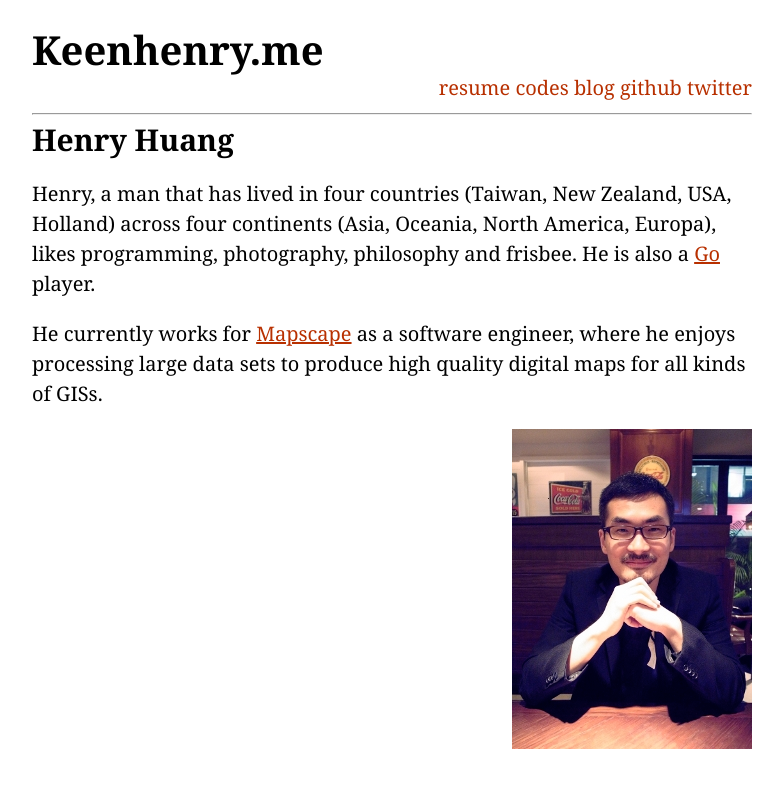
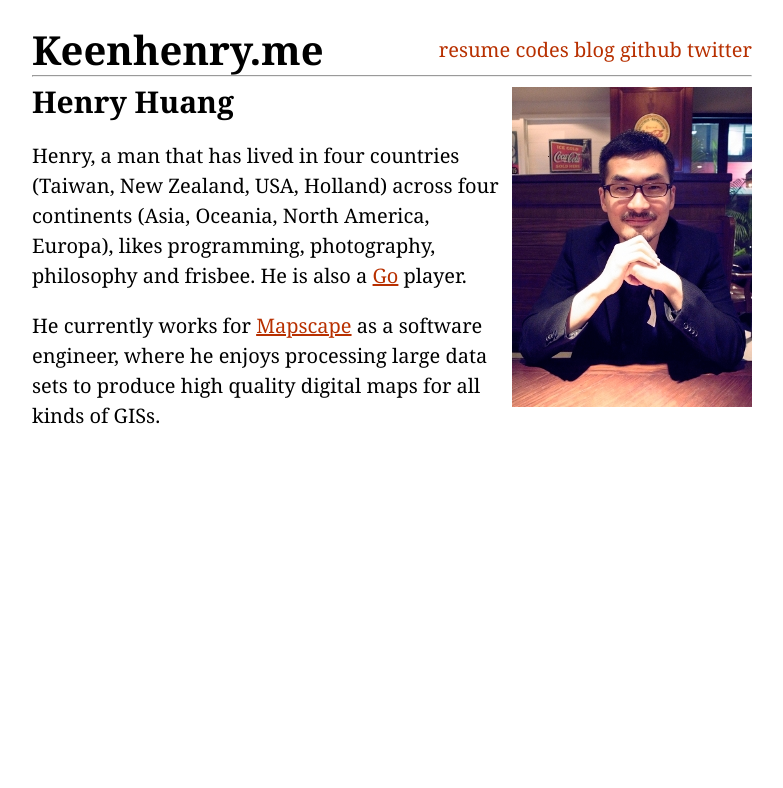
Before and after one commit to keenhenry/keenhenry.github.com, a Jekyll site: the page built from index.html, in a window 1280 px wide. Shown: the top 788 px of the page, without its empty margins (248-1031 px from the left). Built offline with Jekyll 4.4.1, drawn with Linux system fonts in a browser that asks for light colours.

Commit message:
changed styles for header, float text around image on homepage

```diff
--- a/_layouts/default.html
+++ b/_layouts/default.html
@@ -22,7 +22,7 @@
   <!-- 1 column layout -->
   <div class="container">
     <div class="header">
-      <h1 id='home'><a href="/">Keenhenry.me</a></h1>
+      <h1><a href="/">Keenhenry.me</a></h1>
       <div id='nav'>
         <a href="resume.html" >resume</a>
         <a href="codes.html">codes</a>
--- a/index.html
+++ b/index.html
@@ -3,11 +3,10 @@
 title: Keenhenry and his Web residence
 ---
 
+<div id='portrait'><img src="./static/image/henry_small.jpg" /></div>
 <h2>Henry Huang</h2>
 <div id='about'>
 <p>Henry, a man that has lived in four countries (Taiwan, New Zealand, USA, Holland) across four continents (Asia, Oceania, North America, Europa), likes programming, photography, philosophy and frisbee. He is also a <a href="http://en.wikipedia.org/wiki/Go_(game)">Go</a> player.</p>
 
 <p>He currently works for <a href="http://www.mapscape.eu/">Mapscape</a> as a software engineer, where he enjoys processing large data sets to produce high quality digital maps for all kinds of GISs.</p>
 </div>
-
-<div id='portrait'><img src="./static/image/henry_small.jpg" /></div>
--- a/static/css/home.css
+++ b/static/css/home.css
@@ -4,17 +4,18 @@
  * @datae: 20/09/2011
  */
 
-/* control of styles of rows in left columns */
-img {
+/* styles for navigation menu */
+.header a {
+       	text-decoration: none;
+}
+.header h1 {
+	float: left;
+}
+.header #nav {
+	text-align: right;
+}
+
+/* styles for content */
+.center img {
 	float: right;
 }
-
-#nav {
-	clear: both;
-    	text-align: right;
-}
-
-/* styles for navigation menu */
-#nav a {
-       	text-decoration: none;
-}
```
